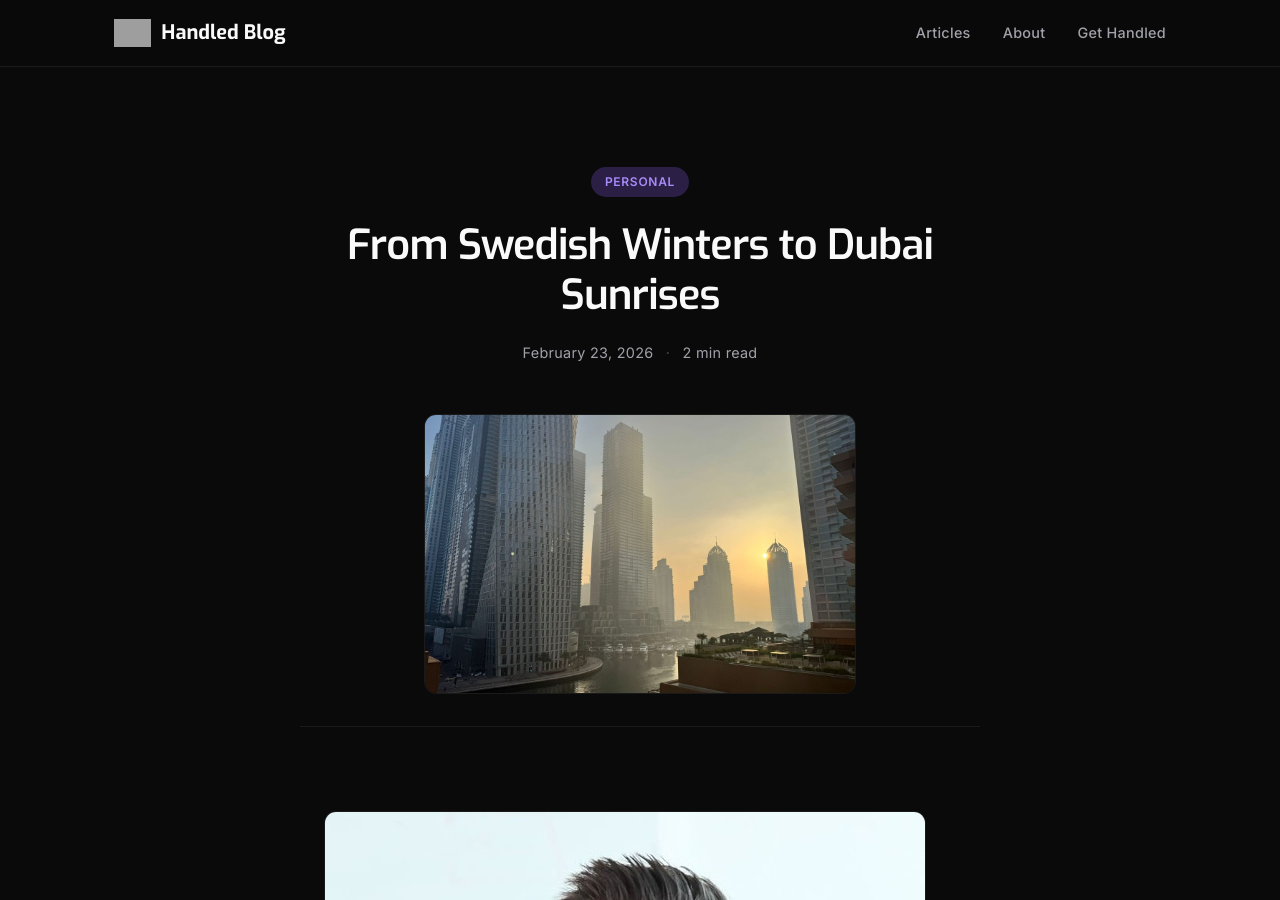
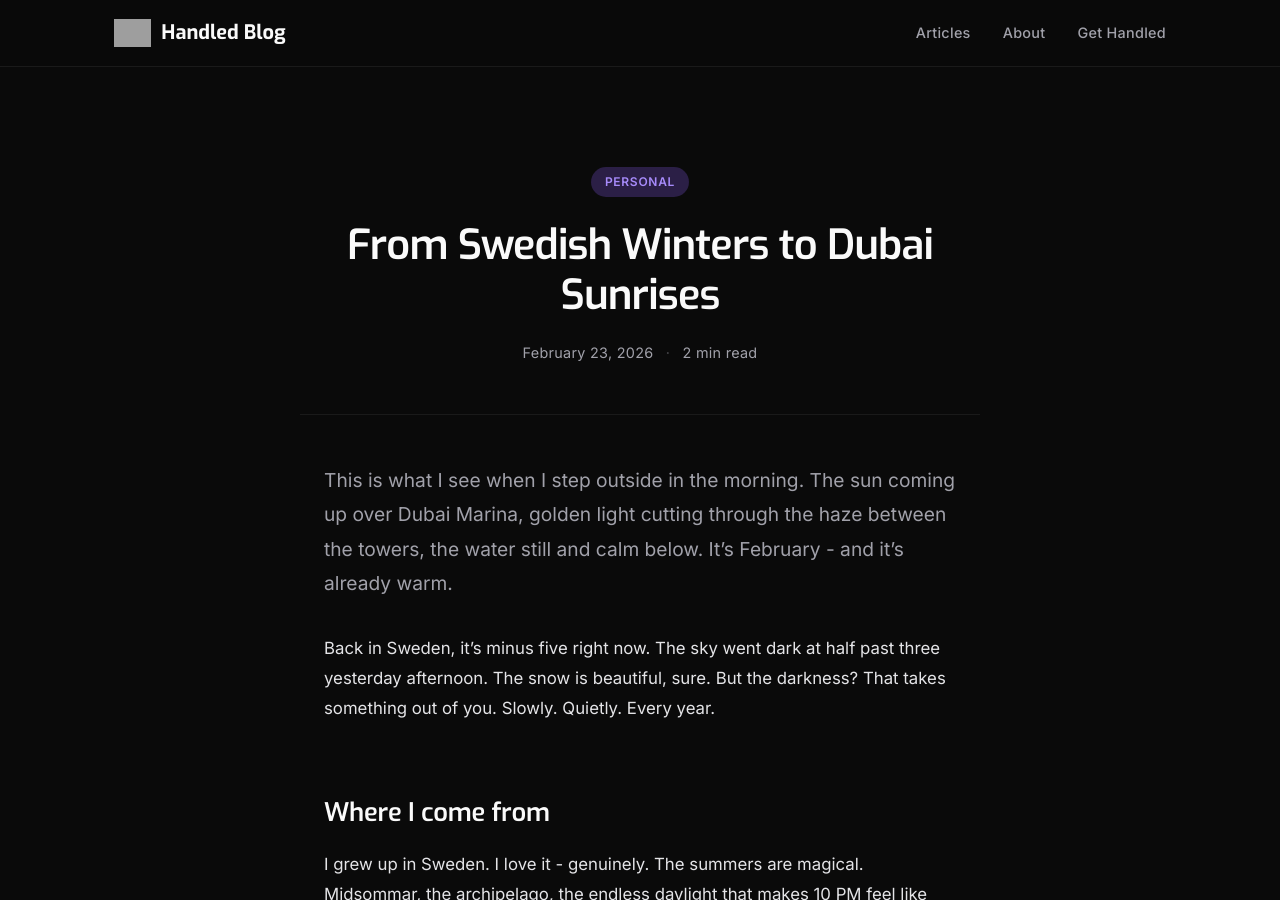
Before and after one commit to handled-sh/handled-sh.github.io, a Jekyll site: the page built from _posts/2026-02-23-from-swedish-winters-to-dubai-sunrises.md, in a window 1280 px wide and 900 px high. Built offline with Jekyll 4.4.1, drawn with Linux system fonts in a browser that asks for light colours; grey boxes are pictures that could not be loaded.

Commit message:
Remove featured image and inline images from post

```diff
--- a/_posts/2026-02-23-from-swedish-winters-to-dubai-sunrises.md
+++ b/_posts/2026-02-23-from-swedish-winters-to-dubai-sunrises.md
@@ -5,13 +5,8 @@ date: 2026-02-23
 author: Peter Larnholt
 excerpt: "I grew up in Sweden, where winter is long, dark, and beautiful. Now I wake up to golden light over Dubai Marina - and I've never felt more at home in two places at once."
 tag: Personal
-image: /assets/images/dubai-marina-sunrise.jpg
 ---
 
-![Peter Larnholt](/assets/images/peter-headshot.jpg)
-
-
-![Sunrise over Dubai Marina](/assets/images/dubai-marina-sunrise.jpg)
 
 This is what I see when I step outside in the morning. The sun coming up over Dubai Marina, golden light cutting through the haze between the towers, the water still and calm below. It's February - and it's already warm.
 
```
